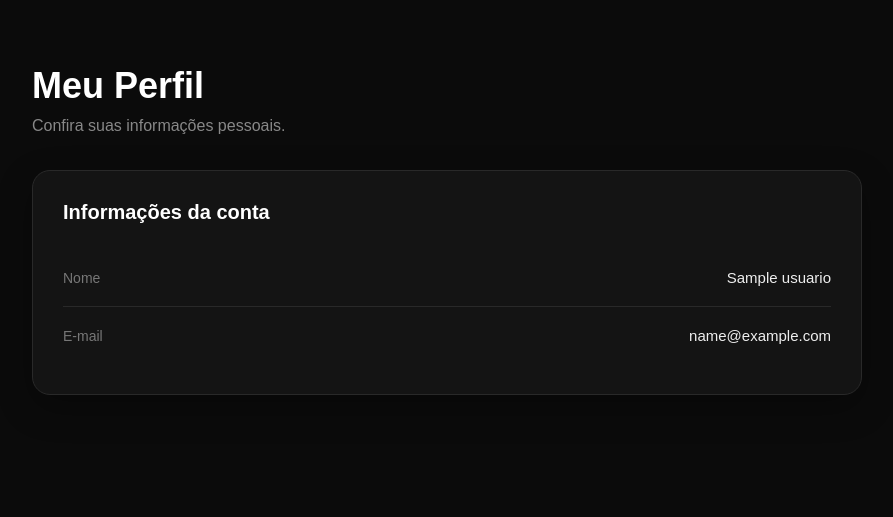
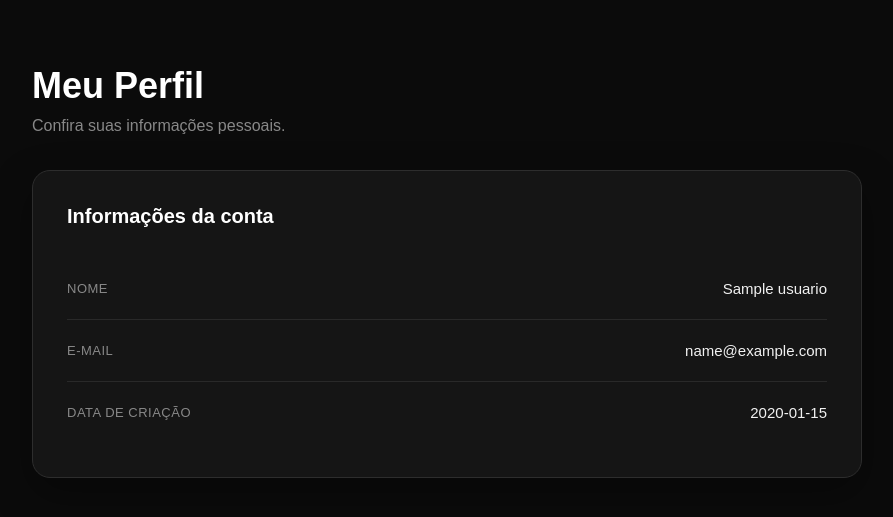
Before and after one commit to joaovitorfelipe/login-e-cadastro, a Flask app: page /perfil in a window 1280 px wide. Shown: the part 75-592 px from the top of the page, without its empty margins (193-1086 px from the left). Run offline with Flask 3, Linux system fonts and the light colour scheme; the visitor is signed in with stand-in values (Sample User, id 1); a database or web service that is not in the repository returns one stand-in record (values such as "Sample title"); some libraries are stand-ins or nearby versions.

Commit message:
Mudança no Visual

```diff
--- a/app.py
+++ b/app.py
@@ -160,7 +160,7 @@
     cursor = conexao.cursor()
 
     cursor.execute(
-        "SELECT nome, email FROM usuarios WHERE email = %s",
+        "SELECT nome, email, data_criacao FROM usuarios WHERE email = %s",
         (session["usuario"],)
     )
 
@@ -172,11 +172,13 @@
     if usuario:
         nome = usuario[0]
         email = usuario[1]
+        data_criacao = usuario[2]
 
         return render_template(
             "perfil.html",
             nome=nome,
-            email=email
+            email=email,
+            data_criacao=data_criacao
         )
 
     return redirect(url_for("inicio"))
--- a/static/perfil.css
+++ b/static/perfil.css
@@ -104,28 +104,23 @@
 ========================= */
 
 .perfil {
-    background: #141414;
-
-    border: 1px solid #292929;
+    background: #151515;
+    border: 1px solid #2d2d2d;
     border-radius: 18px;
-
     overflow: hidden;
-
-    box-shadow: 0 12px 35px rgba(0, 0, 0, 0.3);
+    box-shadow: 0 16px 40px rgba(0, 0, 0, 0.35);
 }
-
 
 /* =========================
    CABEÇALHO DO PERFIL
 ========================= */
 
 .perfil-info {
-    padding: 30px;
+    padding: 34px;
 }
 
 .perfil-info h2 {
-    margin: 0 0 25px;
-
+    margin: 0 0 30px;
     font-size: 20px;
 }
 
@@ -138,9 +133,7 @@
     display: flex;
     justify-content: space-between;
     align-items: center;
-
-    padding: 20px 0;
-
+    padding: 22px 0;
     border-bottom: 1px solid #292929;
 }
 
@@ -149,16 +142,16 @@
 }
 
 .info-item span {
-    color: #777;
-
-    font-size: 14px;
+    color: #888;
+    font-size: 13px;
+    font-weight: 500;
+    text-transform: uppercase;
+    letter-spacing: 0.5px;
 }
 
 .info-item strong {
-    color: #eee;
-
+    color: #f1f1f1;
     font-size: 15px;
-
     font-weight: 500;
 }
 
--- a/templates/perfil.html
+++ b/templates/perfil.html
@@ -47,10 +47,14 @@
                     <strong>{{ email }}</strong>
                 </div>
 
+                <div class="info-item">
+                    <span>Data de criação</span>
+                    <strong>{{ data_criacao.strftime('%d/%m/%Y') }}</strong>
+                </div>
+
             </div>
 
         </section>
-
     </main>
 
 </body>
```
